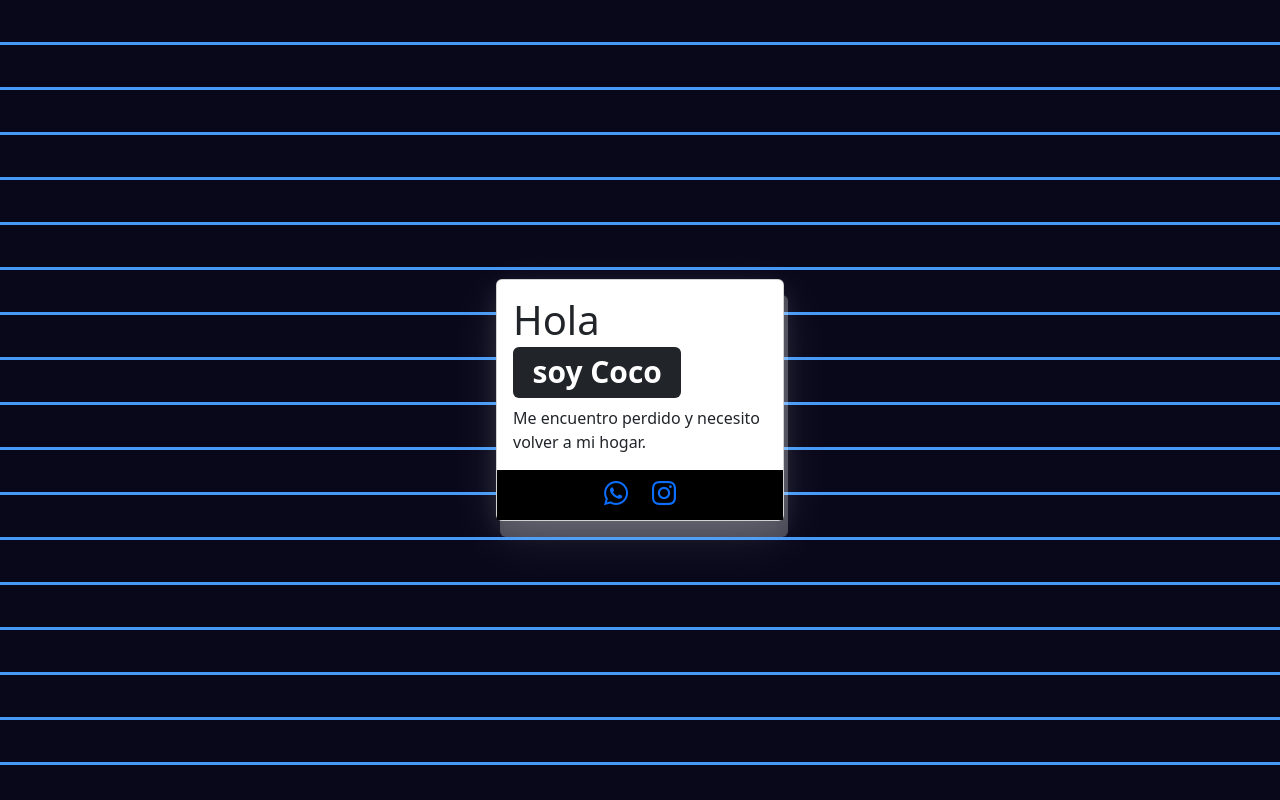
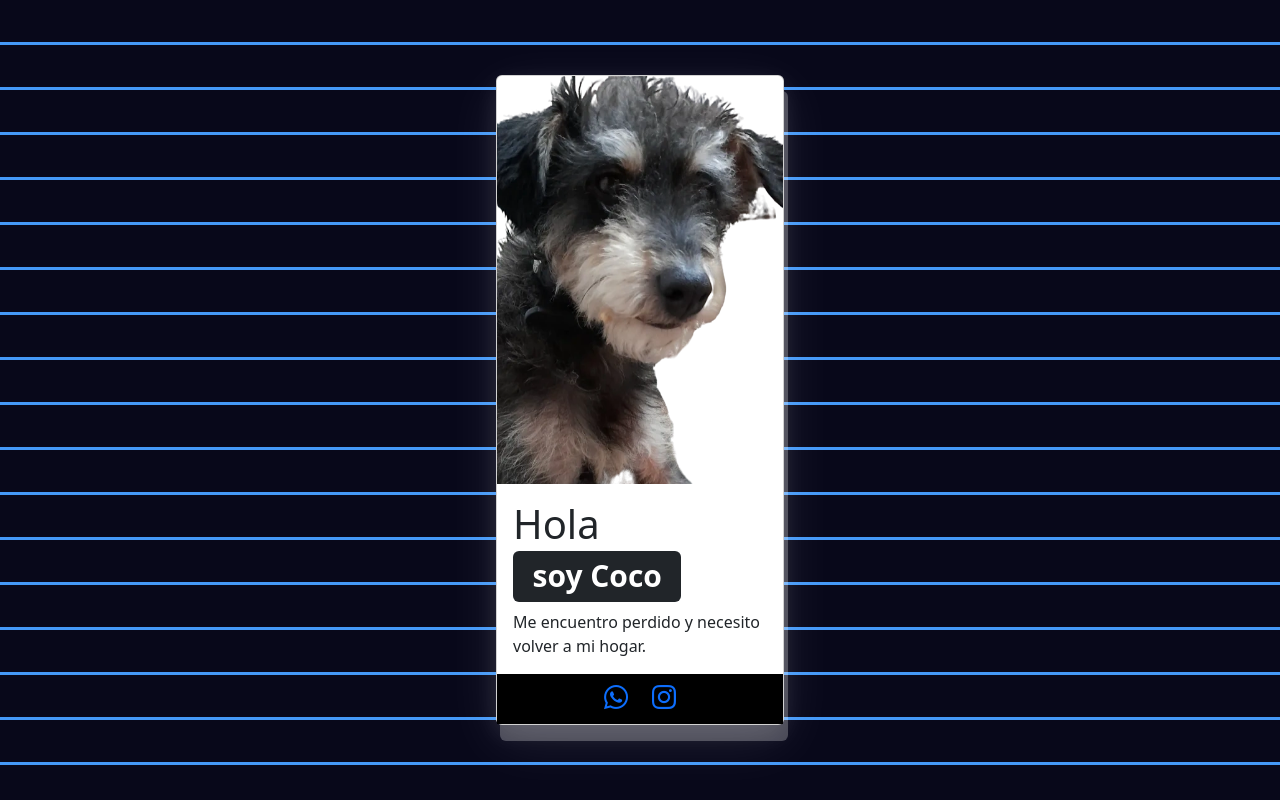
Before and after one commit to BraianSanchez98/Coco, a plain HTML site: page index.html in a window 1280 px wide. Drawn offline with nearby package versions, Linux system fonts and the light colour scheme.

Commit message:
Update index.html

```diff
--- a/index.html
+++ b/index.html
@@ -13,7 +13,7 @@
 <body>
     <div class="container-fluid hero">
         <div class="card" style="width: 18rem;">
-            <img src="/img//Coco.png" class="card-img-top" alt="">
+            <img src="img/Coco.png" class="card-img-top" alt="">
             <div class="card-body">
                 <h1>Hola <span class="badge text-bg-dark">soy Coco</span></h1>
               <p class="card-text">Me encuentro perdido y necesito volver a mi hogar.</p>
```
